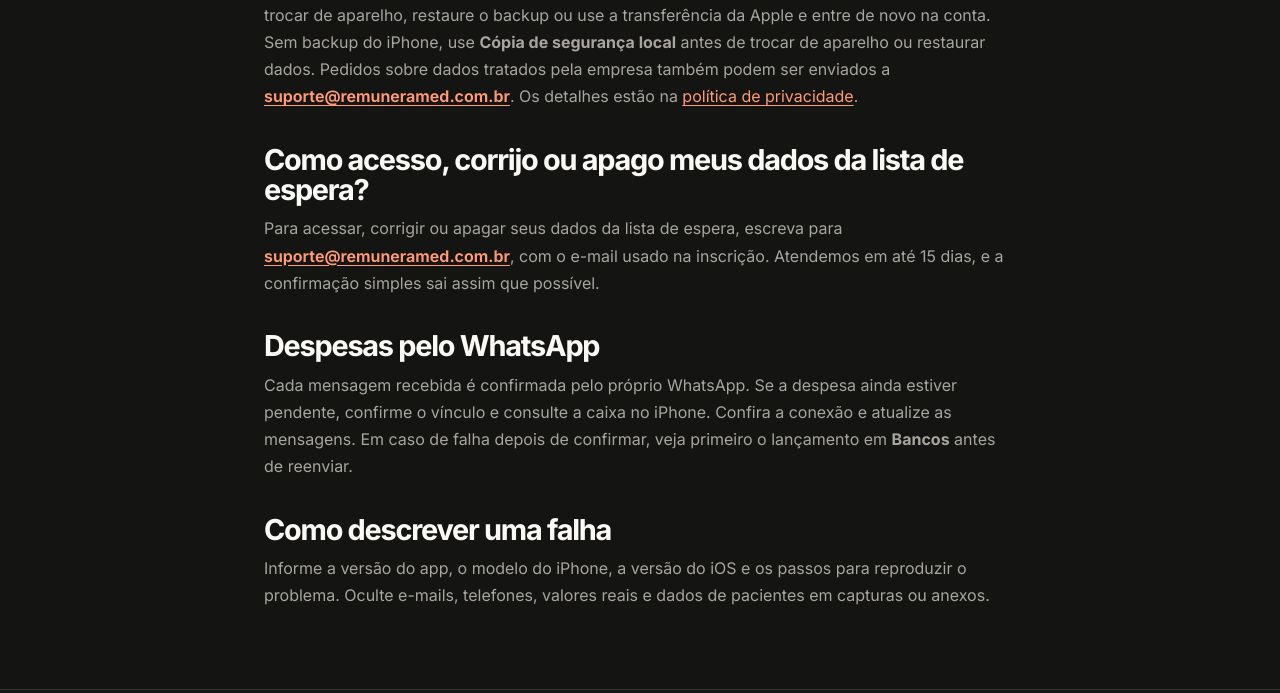
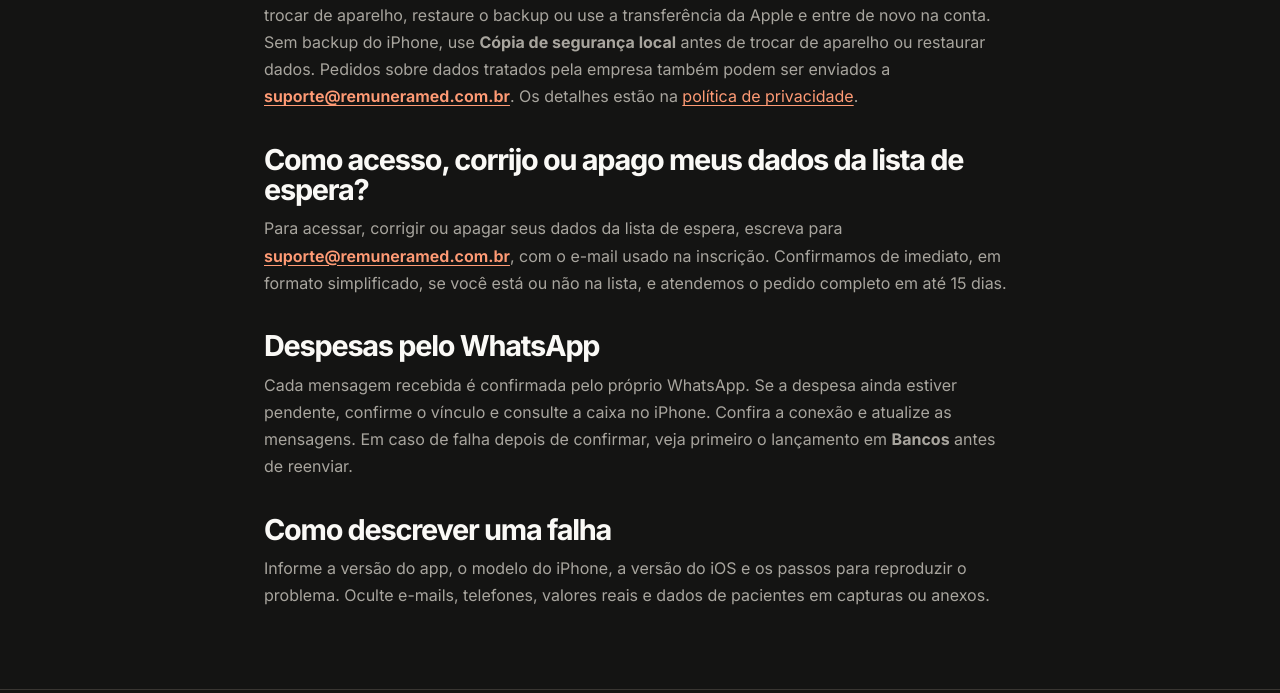
Before and after one commit to remuneramedmkt-dev/remuneramed-site, a plain HTML site: page suporte.html in a window 1280 px wide. Shown: the part 867-1560 px from the top of the page. Drawn offline with Linux system fonts and the light colour scheme.

Commit message:
Privacidade e suporte: confirmação imediata e simplificada (LGPD art. 19, I)

```diff
--- a/suporte.html
+++ b/suporte.html
@@ -74,7 +74,7 @@
     <p>Em <strong>Conta e planos</strong>, recupere sua senha, gerencie a sincronização ou inicie a exclusão da conta. Excluir a conta remove os dados remotos associados e preserva os registros neste aparelho, que você pode exportar antes. Seus registros entram no backup do iPhone (iCloud ou computador): ao trocar de aparelho, restaure o backup ou use a transferência da Apple e entre de novo na conta. Sem backup do iPhone, use <strong>Cópia de segurança local</strong> antes de trocar de aparelho ou restaurar dados. Pedidos sobre dados tratados pela empresa também podem ser enviados a <a class="email-link" href="mailto:suporte@remuneramed.com.br">suporte@remuneramed.com.br</a>. Os detalhes estão na <a href="privacidade.html">política de privacidade</a>.</p>
 
     <h2>Como acesso, corrijo ou apago meus dados da lista de espera?</h2>
-    <p>Para acessar, corrigir ou apagar seus dados da lista de espera, escreva para <a class="email-link" href="mailto:suporte@remuneramed.com.br">suporte@remuneramed.com.br</a>, com o e-mail usado na inscrição. Atendemos em até 15 dias, e a confirmação simples sai assim que possível.</p>
+    <p>Para acessar, corrigir ou apagar seus dados da lista de espera, escreva para <a class="email-link" href="mailto:suporte@remuneramed.com.br">suporte@remuneramed.com.br</a>, com o e-mail usado na inscrição. Confirmamos de imediato, em formato simplificado, se você está ou não na lista, e atendemos o pedido completo em até 15 dias.</p>
 
     <h2>Despesas pelo WhatsApp</h2>
     <p>Cada mensagem recebida é confirmada pelo próprio WhatsApp. Se a despesa ainda estiver pendente, confirme o vínculo e consulte a caixa no iPhone. Confira a conexão e atualize as mensagens. Em caso de falha depois de confirmar, veja primeiro o lançamento em <strong>Bancos</strong> antes de reenviar.</p>
```
Also changed, not shown: privacidade.html (+1 -1 lines).
